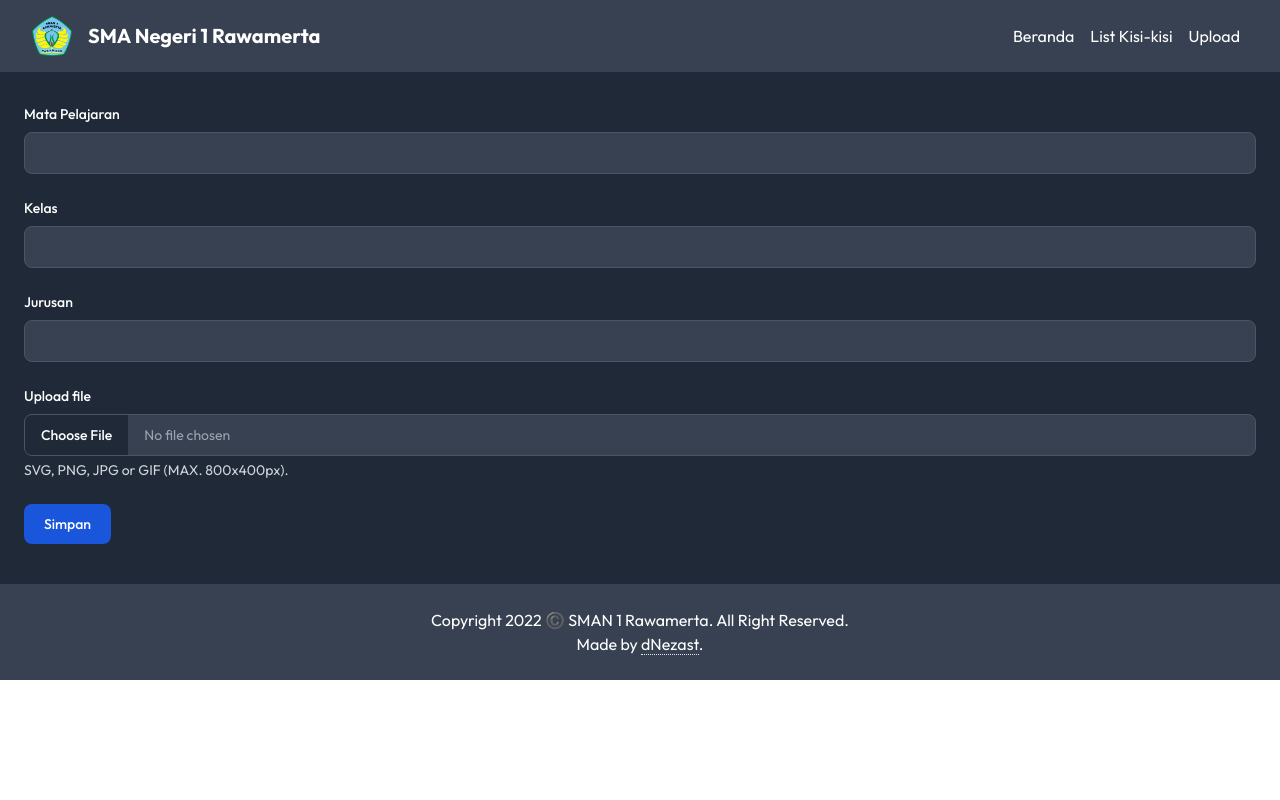
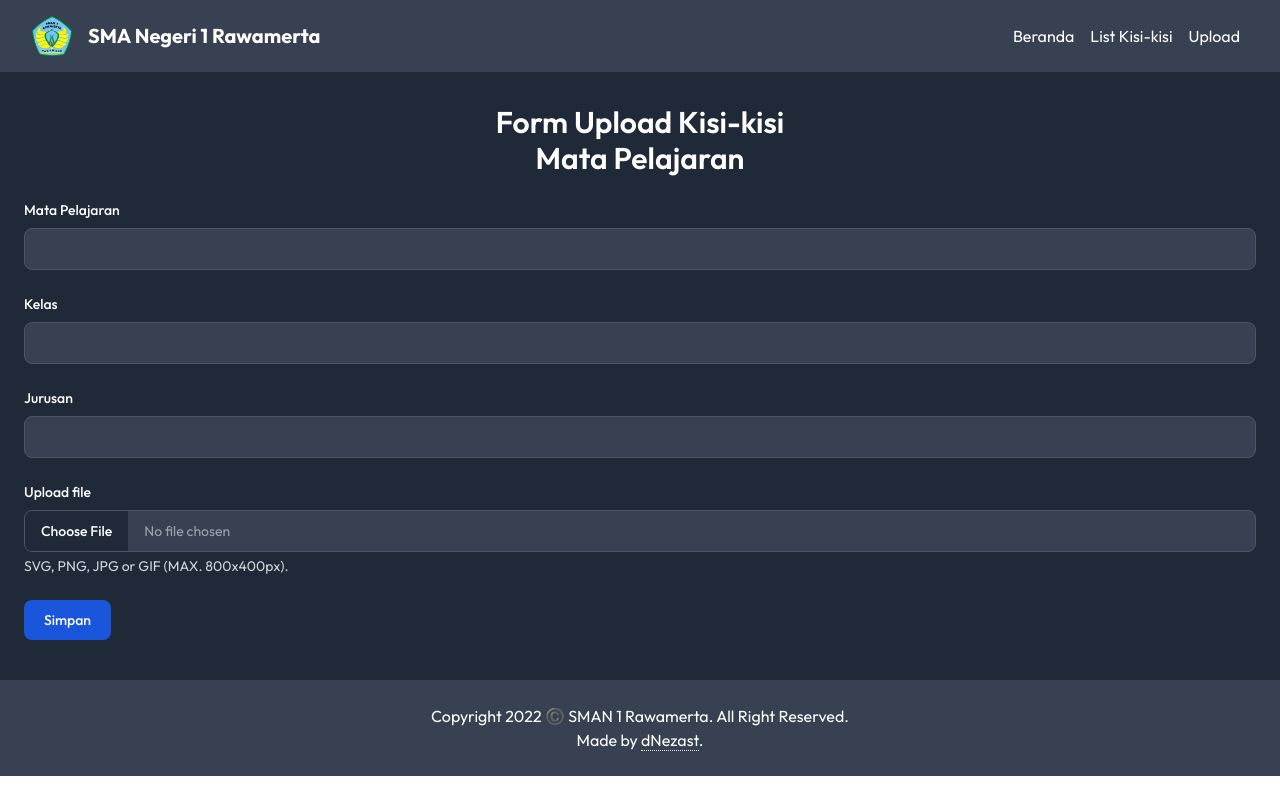
Before and after one commit to mrh275/kisi-kisi, a Vue app: page /upload-kisi-kisi in a window 1280 px wide. Built offline with nearby package versions, Linux system fonts and the light colour scheme.

Commit message:
added form title

```diff
--- a/src/views/UploadKisiKisi.vue
+++ b/src/views/UploadKisiKisi.vue
@@ -44,6 +44,10 @@ export default {
 
 <template>
   <main class="px-6 py-8 text-white bg-gray-800">
+    <div class="mb-6 text-xl font-semibold text-center upload-kisi-wrapper xl:text-3xl">
+      <h2 class="upload-kisi-title">Form Upload Kisi-kisi</h2>
+      <h2 class="upload-kisi-title">Mata Pelajaran</h2>
+    </div>
     <form action="" method="post" enctype="multipart/form-data">
       <div class="mb-6">
         <label for="mapel" class="block mb-2 text-sm font-medium text-white">Mata Pelajaran</label>
```
